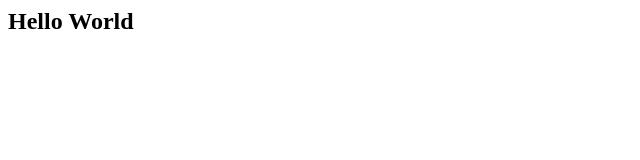
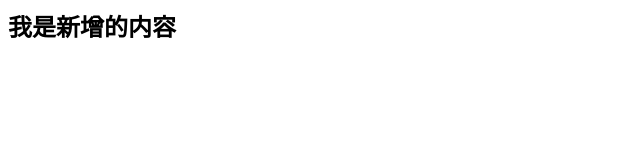
Before and after one commit to BigWangQiang/github-demo, a plain HTML site: page index.html in a window 1280 px wide. Shown: the whole page, without its empty margins (0-640 px from the left). Drawn offline with Linux system fonts and the light colour scheme.

Commit message:
修改了index文件

```diff
--- a/index.html
+++ b/index.html
@@ -5,6 +5,6 @@
     <title>Document</title>
   </head>
   <body>
-    <h2>Hello World</h2>
+    <h2>我是新增的内容</h2>
   </body>
 </html>
```
